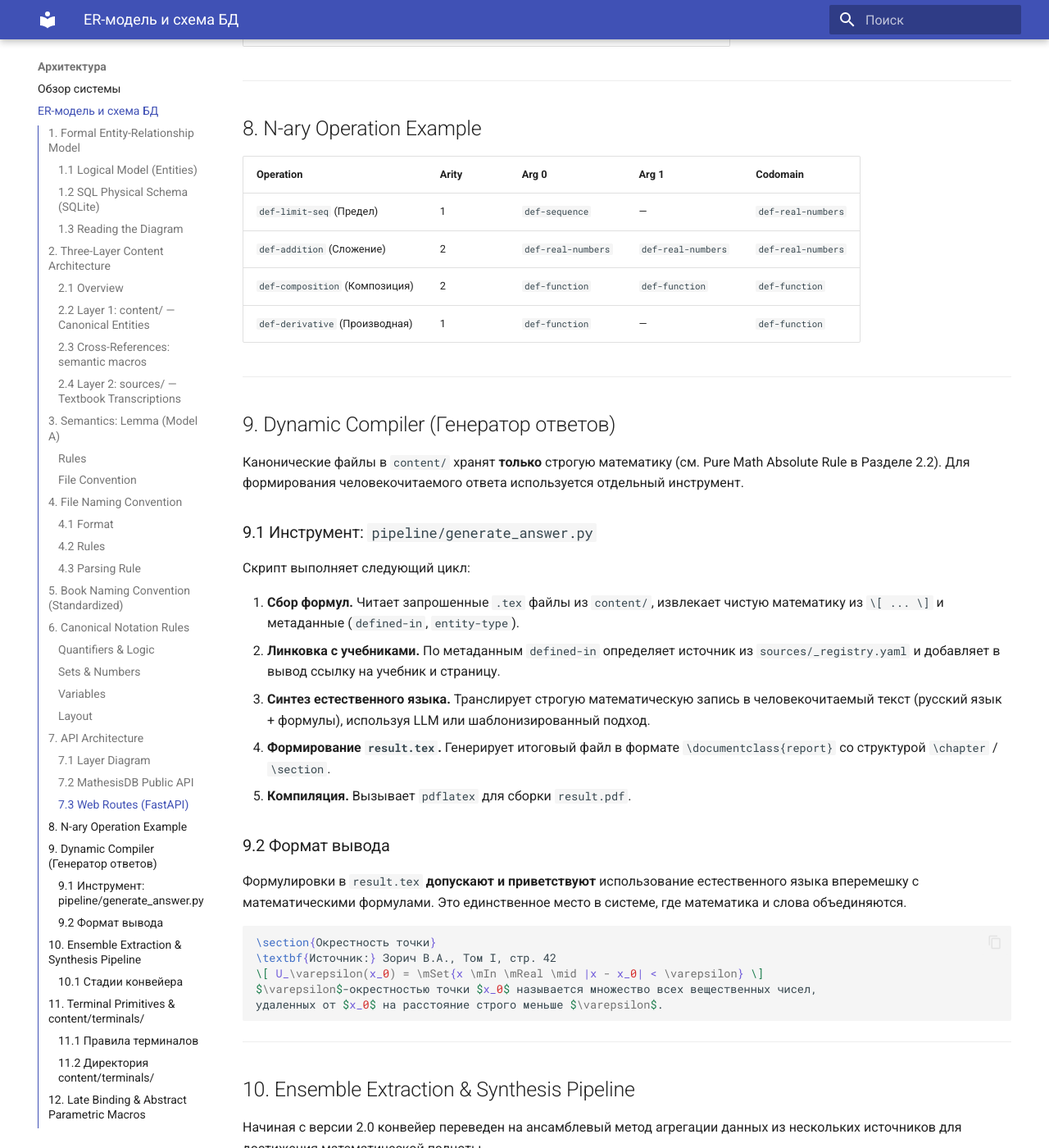
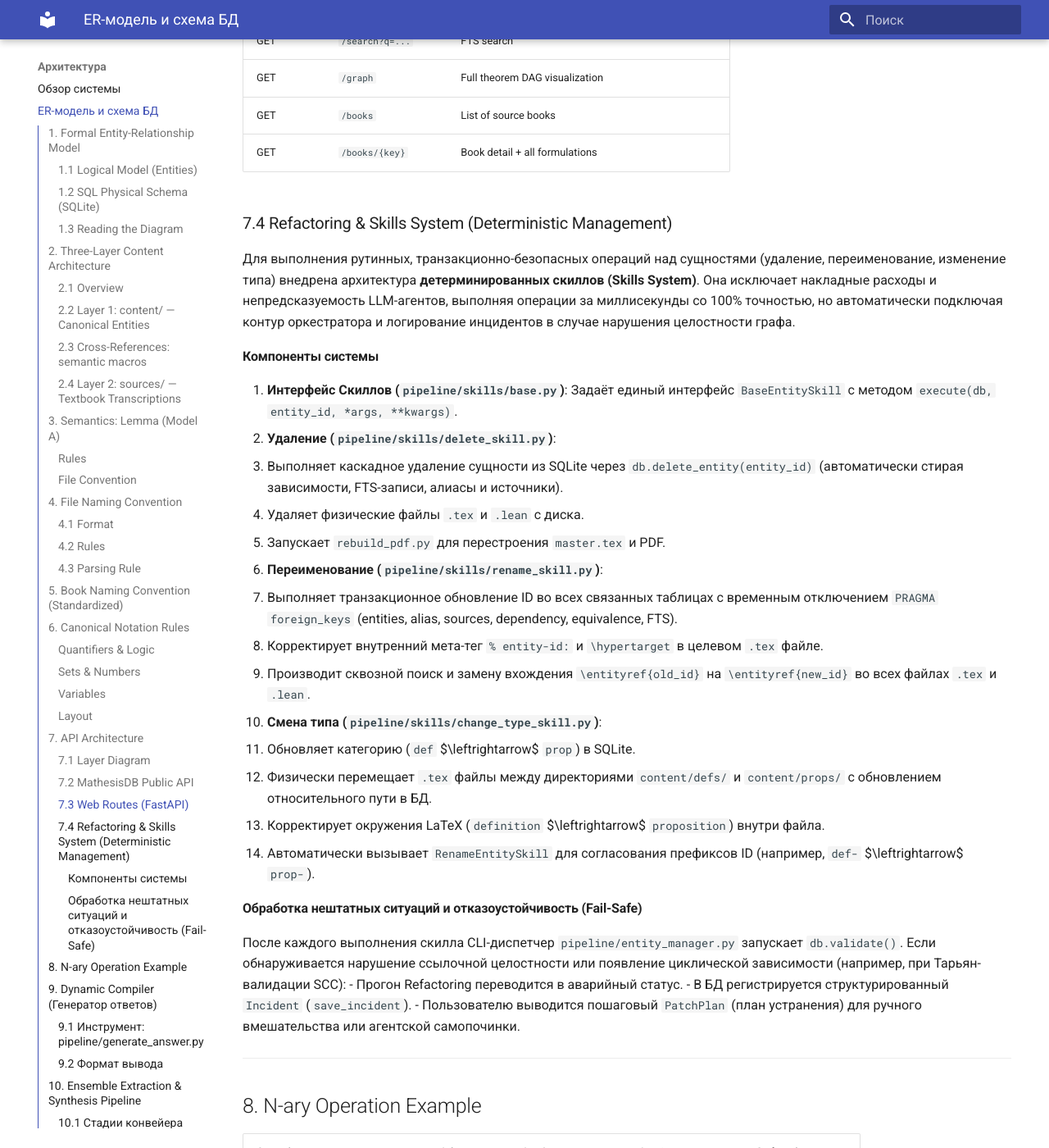
Before and after one commit to Mariko-Kai/Toolset-for-building-semantic-networks-from-provided-sources, an MkDocs documentation site: the page built from docs/architecture/design.md, in a window 1280 px wide and 1400 px high, scrolled down 10585 px. Shown: the whole window at 82% size. Built offline with MkDocs 1.6.1 and Material for MkDocs 9.7.7, drawn with Linux system fonts in a browser that asks for light colours; some of the changed text lies outside the part shown.

Commit message:
docs: minor touch-ups to README and architecture notes
Ongoing small edits to README.md and docs/architecture/{overview,design,
agentic_orchestrator}.md. Full docs actualization/regeneration is tracked as
Stage F in refactor/REMEDIATION_ROADMAP.md.

Co-Authored-By: Claude Opus 4.8 <noreply@anthropic.com>

````diff
--- a/docs/architecture/design.md
+++ b/docs/architecture/design.md
@@ -333,30 +333,38 @@ All `\section{definition}` / `\section{statement}` in `content/` use these rules
 ### 7.1 Layer Diagram
 
 ```
-┌────────────────────────────────────────────────────┐
-│              Transport layers                       │
-│  ┌────────┐  ┌──────────┐  ┌────────────────────┐  │
-│  │  Web   │  │   CLI    │  │  Desktop (future)  │  │
-│  │ FastAPI│  │ argparse │  │  Qt / Tauri        │  │
-│  └───┬────┘  └────┬─────┘  └────────┬───────────┘  │
-│      │            │                 │               │
-│      └────────────┴─────────────────┘               │
-│                     │                               │
-├─────────────────────┼───────────────────────────────┤
-│                     ▼                               │
-│           MathesisDB (core.py)                      │
-│           ┌─────────────────┐                       │
-│           │  Facade class   │                       │
-│           └─────┬───────────┘                       │
-│        ┌────────┼────────┬──────────┐               │
-│        ▼        ▼        ▼          ▼               │
-│     db.py   queries.py  validator.py  parser.py     │
-│     (DDL)   (read)      (check)       (tex→model)  │
-│        │        │        │             │            │
-│        └────────┴────────┴─────────────┘            │
-│                     │                               │
-│              SQLite (mathesis_index.db)              │
-└────────────────────────────────────────────────────┘
+┌────────────────────────────────────────────────────────────────────────┐
+│                        Transport Layers                                │
+│    ┌───────────────┐     ┌──────────────────────┐     ┌───────────┐    │
+│    │  Web App UI   │     │  Entity Manager CLI  │     │ Pipeline  │    │
+│    │  (FastAPI)    │     │ (entity_manager.py)  │     │    CLI    │    │
+│    └───────┬───────┘     └──────────┬───────────┘     └─────┬─────┘    │
+│            │                        │                       │          │
+│            ▼                        ▼                       ▼          │
+├────────────────────────────────────────────────────────────────────────┤
+│                       Execution & Skills Layer                         │
+│                    ┌─────────────────────────┐                         │
+│                    │      Skills System      │                         │
+│                    │ (Delete/Rename/Type...) │                         │
+│                    └────────┬────────────┬───┘                         │
+│                             │            │                             │
+│                             ▼            ▼                             │
+├────────────────────────────────────────────────────────────────────────┤
+│                         Core Services Layer                            │
+│           ┌───────────────────────────┐      ┌─────────────────┐       │
+│           │   MathesisDB (core.py)    │      │    Rebuilder    │       │
+│           │   Facade Class            │      │ (rebuild_pdf.py)│       │
+│           └─────┬─────────────────────┘      └────────┬────────┘       │
+│        ┌────────┼────────┬──────────┐                 │                │
+│        ▼        ▼        ▼          ▼                 ▼                │
+│     db.py   repo.py  validator.py models.py       PDF & LaTeX          │
+│     (DDL)   (CRUD)   (check)     (dataclass)        Build              │
+│        │        │        │          │                 │                │
+│        └────────┴────────┴──────────┘                 │                │
+│                     │                                 │                │
+│                     ▼                                 ▼                │
+│            SQLite (mathesis_index.db)            Filesystem (content/) │
+└────────────────────────────────────────────────────────────────────────┘
 ```
 
 ### 7.2 MathesisDB Public API
@@ -451,6 +459,33 @@ class MathesisDB:
 | GET | `/graph` | Full theorem DAG visualization |
 | GET | `/books` | List of source books |
 | GET | `/books/{key}` | Book detail + all formulations |
+
+### 7.4 Refactoring & Skills System (Deterministic Management)
+
+Для выполнения рутинных, транзакционно-безопасных операций над сущностями (удаление, переименование, изменение типа) внедрена архитектура **детерминированных скиллов (Skills System)**. Она исключает накладные расходы и непредсказуемость LLM-агентов, выполняя операции за миллисекунды со 100% точностью, но автоматически подключая контур оркестратора и логирование инцидентов в случае нарушения целостности графа.
+
+#### Компоненты системы
+1. **Интерфейс Скиллов (`pipeline/skills/base.py`)**:
+   Задаёт единый интерфейс `BaseEntitySkill` с методом `execute(db, entity_id, *args, **kwargs)`.
+2. **Удаление (`pipeline/skills/delete_skill.py`)**:
+   - Выполняет каскадное удаление сущности из SQLite через `db.delete_entity(entity_id)` (автоматически стирая зависимости, FTS-записи, алиасы и источники).
+   - Удаляет физические файлы `.tex` и `.lean` с диска.
+   - Запускает `rebuild_pdf.py` для перестроения `master.tex` и PDF.
+3. **Переименование (`pipeline/skills/rename_skill.py`)**:
+   - Выполняет транзакционное обновление ID во всех связанных таблицах с временным отключением `PRAGMA foreign_keys` (entities, alias, sources, dependency, equivalence, FTS).
+   - Корректирует внутренний мета-тег `% entity-id:` и `\hypertarget` в целевом `.tex` файле.
+   - Производит сквозной поиск и замену вхождения `\entityref{old_id}` на `\entityref{new_id}` во всех файлах `.tex` и `.lean`.
+4. **Смена типа (`pipeline/skills/change_type_skill.py`)**:
+   - Обновляет категорию (`def` $\leftrightarrow$ `prop`) в SQLite.
+   - Физически перемещает `.tex` файлы между директориями `content/defs/` и `content/props/` с обновлением относительного пути в БД.
+   - Корректирует окружения LaTeX (`definition` $\leftrightarrow$ `proposition`) внутри файла.
+   - Автоматически вызывает `RenameEntitySkill` для согласования префиксов ID (например, `def-` $\leftrightarrow$ `prop-`).
+
+#### Обработка нештатных ситуаций и отказоустойчивость (Fail-Safe)
+После каждого выполнения скилла CLI-диспетчер `pipeline/entity_manager.py` запускает `db.validate()`. Если обнаруживается нарушение ссылочной целостности или появление циклической зависимости (например, при Тарьян-валидации SCC):
+- Прогон Refactoring переводится в аварийный статус.
+- В БД регистрируется структурированный `Incident` (`save_incident`).
+- Пользователю выводится пошаговый `PatchPlan` (план устранения) для ручного вмешательства или агентской самопочинки.
 
 ---
 
````
Also changed, not shown: other parts of docs/architecture/design.md (+1 -1 lines), README.md (+6 -5 lines), docs/architecture/agentic_orchestrator.md (+1 -1 lines), docs/architecture/overview.md (+8 -0 lines).
